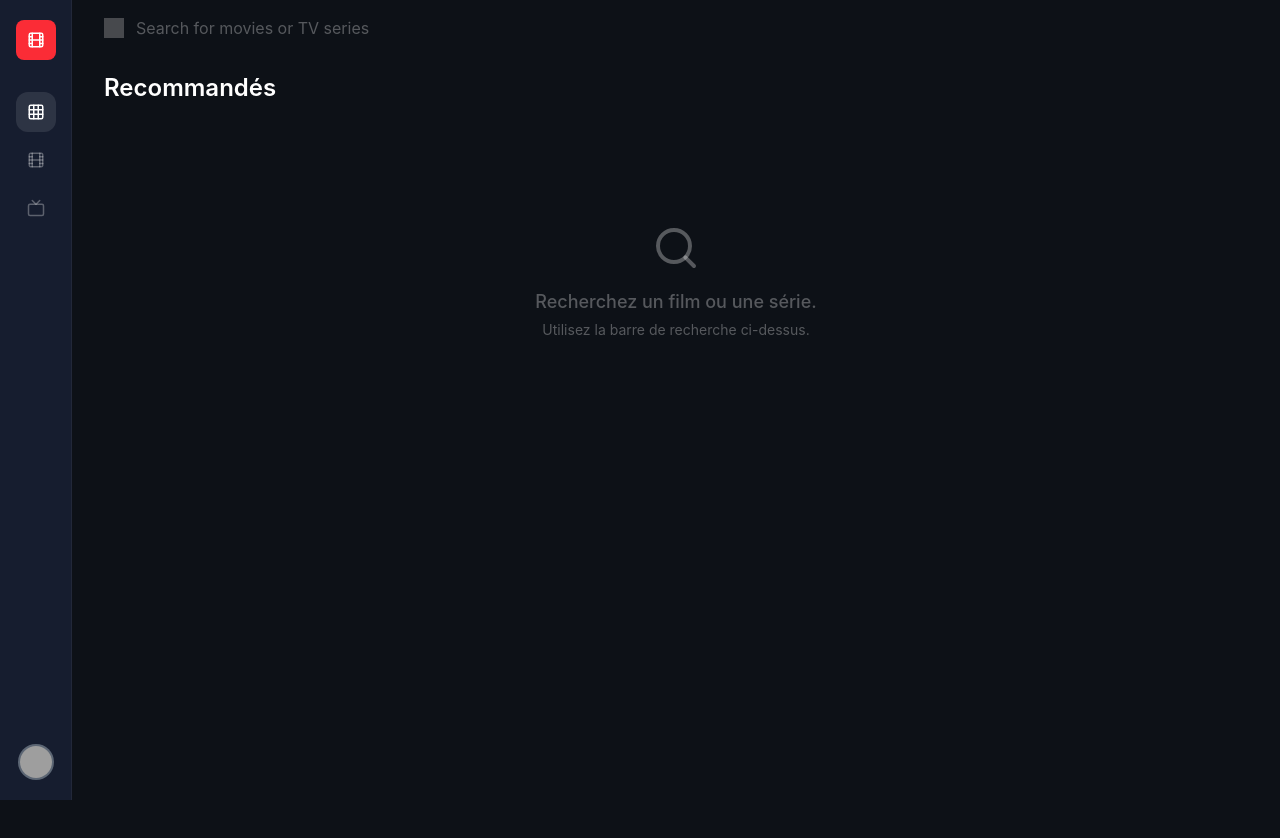
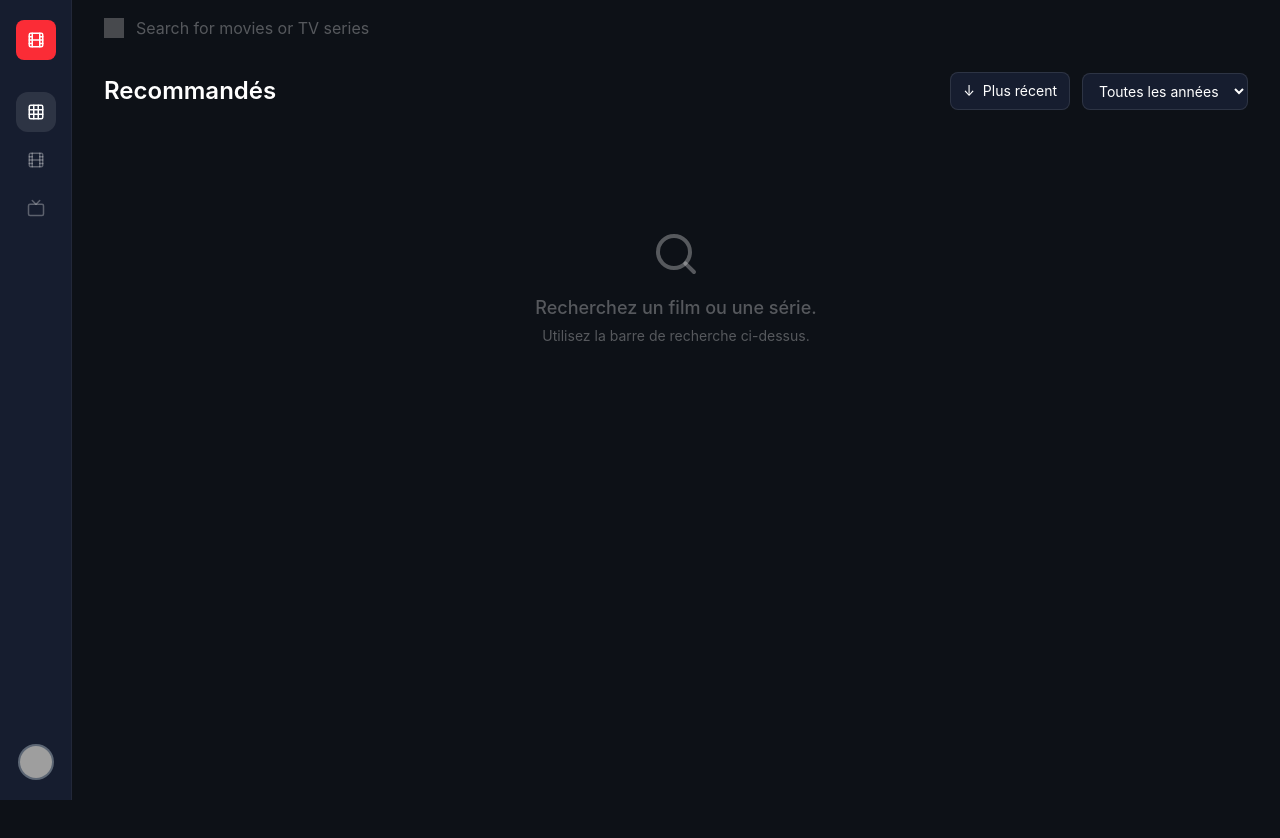
Before and after one commit to bleyyannick/entertainment-web-app, a React (Vite) app in the folder frontend/: page / in a window 1280 px wide. Shown: the top 838 px of the page. Built offline with nearby package versions, Linux system fonts and the light colour scheme; grey boxes are pictures that could not be loaded.

Commit message:
feat: add button to filter by date

```diff
--- a/frontend/src/App.tsx
+++ b/frontend/src/App.tsx
@@ -6,14 +6,14 @@ import Content from './components/Content'
 import { useFilter } from './hooks/useFilter'
 
 export default function App() {
-  const { query, setQuery, debouncedQuery, activeSection, setActiveSection } = useFilter()
+  const { query, setQuery, debouncedQuery, activeSection, setActiveSection, year, setYear, sortOrder, setSortOrder } = useFilter()
 
   return (
     <div className="bg-[#0d1117] min-h-screen">
     <Navbar activeSection={activeSection} onSectionChange={setActiveSection} />
     <div className="pt-16 lg:pt-0 lg:pl-[72px]">
       <SearchBar value={query} onChange={setQuery} />
-      <Content query={debouncedQuery} activeSection={activeSection} />
+      <Content query={debouncedQuery} activeSection={activeSection} year={year} onYearChange={setYear} sortOrder={sortOrder} onSortOrderChange={setSortOrder} />
     </div>
   </div>
   )
--- a/frontend/src/components/Content.tsx
+++ b/frontend/src/components/Content.tsx
@@ -4,10 +4,15 @@ import ContentError from "./ui/ContentError"
 import MediaGrid from "./media/MediaGrid"
 import { useMedia } from "../hooks/useMedia"
 import type { Section } from "../types/media"
+import type { SortOrder } from "../hooks/useFilter"
 
 interface ContentProps {
   query: string
   activeSection: Section
+  year?: number
+  onYearChange: (year: number | undefined) => void
+  sortOrder: SortOrder
+  onSortOrderChange: (order: SortOrder) => void
 }
 
 const sectionLabel: Record<Section, string> = {
@@ -16,8 +21,11 @@ const sectionLabel: Record<Section, string> = {
   "TV Series": "Séries",
 }
 
-export default function Content({ query, activeSection }: ContentProps) {
-  const { data: media, isLoading, isError } = useMedia(activeSection, query)
+export default function Content({ query, activeSection, year, onYearChange, sortOrder, onSortOrderChange }: ContentProps) {
+  const { data: media, isLoading, isError } = useMedia(activeSection, query, year)
+  const sortedMedia = media
+    ? [...media].sort((a, b) => sortOrder === "desc" ? b.year - a.year : a.year - b.year)
+    : []
 
   if (isLoading) {
     return (
@@ -37,14 +45,39 @@ export default function Content({ query, activeSection }: ContentProps) {
 
   return (
     <main data-testid="content" className="min-h-screen bg-[#0d1117] px-8 pt-4 pb-10">
-      <h1 data-testid="content-title" className="text-white text-2xl font-semibold mb-6">
-        {query ? `Résultats pour « ${query} »` : sectionLabel[activeSection]}
-      </h1>
+      <div className="flex flex-col gap-3 sm:flex-row sm:items-center sm:justify-between mb-6">
+        <h1 data-testid="content-title" className="text-white text-2xl font-semibold">
+          {query ? `Résultats pour « ${query} »` : sectionLabel[activeSection]}
+        </h1>
+        <div className="flex items-center gap-2 sm:gap-3">
+          <button
+            onClick={() => onSortOrderChange(sortOrder === "desc" ? "asc" : "desc")}
+            className="flex items-center gap-2 bg-[#161d2f] text-white text-sm rounded-lg px-3 py-2 border border-white/10 hover:border-white/30 focus:outline-none focus:ring-2 focus:ring-[#fc4747] cursor-pointer transition-colors"
+            aria-label={sortOrder === "desc" ? "Trier du plus ancien au plus récent" : "Trier du plus récent au plus ancien"}
+          >
+            <span>{sortOrder === "desc" ? "↓" : "↑"}</span>
+            <span className="hidden sm:inline">
+              {sortOrder === "desc" ? "Plus récent" : "Plus ancien"}
+            </span>
+          </button>
+          <select
+            value={year ?? ""}
+            onChange={e => onYearChange(e.target.value ? Number(e.target.value) : undefined)}
+            className="bg-[#161d2f] text-white text-sm rounded-lg px-3 py-2 border border-white/10 focus:outline-none focus:ring-2 focus:ring-[#fc4747] cursor-pointer"
+            aria-label="Filtrer par année"
+          >
+            <option value="">Toutes les années</option>
+            {Array.from({ length: 56 }, (_, i) => 2025 - i).map(y => (
+              <option key={y} value={y}>{y}</option>
+            ))}
+          </select>
+        </div>
+      </div>
 
-      {!media || media.length === 0 ? (
+      {sortedMedia.length === 0 ? (
         <EmptyState query={query} />
       ) : (
-        <MediaGrid media={media} />
+        <MediaGrid media={sortedMedia} />
       )}
     </main>
   )
--- a/frontend/src/hooks/useFilter.ts
+++ b/frontend/src/hooks/useFilter.ts
@@ -2,11 +2,15 @@ import { useState } from "react"
 import type { Section } from "../types/media"
 import { useDebounce } from "./useDebounce"
 
+export type SortOrder = "desc" | "asc"
+
 export function useFilter() {
   const [query, setQuery] = useState("")
   const [activeSection, setActiveSection] = useState<Section>("Home")
+  const [year, setYear] = useState<number | undefined>(undefined)
+  const [sortOrder, setSortOrder] = useState<SortOrder>("desc")
 
   const debouncedQuery = useDebounce(query, 400)
 
-  return { query, setQuery, debouncedQuery, activeSection, setActiveSection }
+  return { query, setQuery, debouncedQuery, activeSection, setActiveSection, year, setYear, sortOrder, setSortOrder }
 }
--- a/frontend/src/hooks/useMedia.ts
+++ b/frontend/src/hooks/useMedia.ts
@@ -5,10 +5,10 @@ import type { Section } from "../types/media"
 const FIVE_MINUTES = 5 * 60 * 1000
 const TEN_MINUTES  = 10 * 60 * 1000
 
-export function useMedia(section: Section, query: string) {
+export function useMedia(section: Section, query: string, year?: number) {
   return useQuery({
-    queryKey: ["media", section, query],
-    queryFn:  () => fetchMedia(section, query),
+    queryKey: ["media", section, query, year],
+    queryFn:  () => fetchMedia(section, query, year),
     enabled:  section !== "Home" || !!query.trim(),
     // Les résultats OMDB sont stables : pas de refetch pendant 5 min pour la même clé
     staleTime: FIVE_MINUTES,
--- a/frontend/src/services/mediaService.ts
+++ b/frontend/src/services/mediaService.ts
@@ -6,9 +6,10 @@ export type { Media }
 
 const API_BASE_URL = import.meta.env.VITE_API_BASE_URL as string
 
-async function apiFetch(query: string, type?: "movie" | "series"): Promise<Media[]> {
+async function apiFetch(query: string, type?: "movie" | "series", year?: number): Promise<Media[]> {
   const params = new URLSearchParams({ q: query })
   if (type) params.set("type", type)
+  if (year) params.set("year", String(year))
 
   const response = await fetch(`${API_BASE_URL}/api/search?${params.toString()}`)
 
@@ -21,23 +22,23 @@ async function apiFetch(query: string, type?: "movie" | "series"): Promise<Media
 }
 
 /** Films — s'appelle avec ou sans query. */
-export async function fetchMovies(query: string): Promise<Media[]> {
-  return apiFetch(query, "movie")
+export async function fetchMovies(query: string, year?: number): Promise<Media[]> {
+  return apiFetch(query, "movie", year)
 }
 
 /** Séries — s'appelle avec ou sans query. */
-export async function fetchSeries(query: string): Promise<Media[]> {
-  return apiFetch(query, "series")
+export async function fetchSeries(query: string, year?: number): Promise<Media[]> {
+  return apiFetch(query, "series", year)
 }
 
 /** Recherche globale (Home) — nécessite une query, retourne films + séries. */
-export async function fetchAll(query: string): Promise<Media[]> {
+export async function fetchAll(query: string, year?: number): Promise<Media[]> {
   if (!query.trim()) return []
-  return apiFetch(query)
+  return apiFetch(query, undefined, year)
 }
 
-export async function fetchMedia(section: Section, query: string): Promise<Media[]> {
-  if (section === "Movies")    return fetchMovies(query)
-  if (section === "TV Series") return fetchSeries(query)
-  return fetchAll(query)
+export async function fetchMedia(section: Section, query: string, year?: number): Promise<Media[]> {
+  if (section === "Movies")    return fetchMovies(query, year)
+  if (section === "TV Series") return fetchSeries(query, year)
+  return fetchAll(query, year)
 }
```
Also changed, not shown: 2 other files (tests, documents, lock files or other folders).
